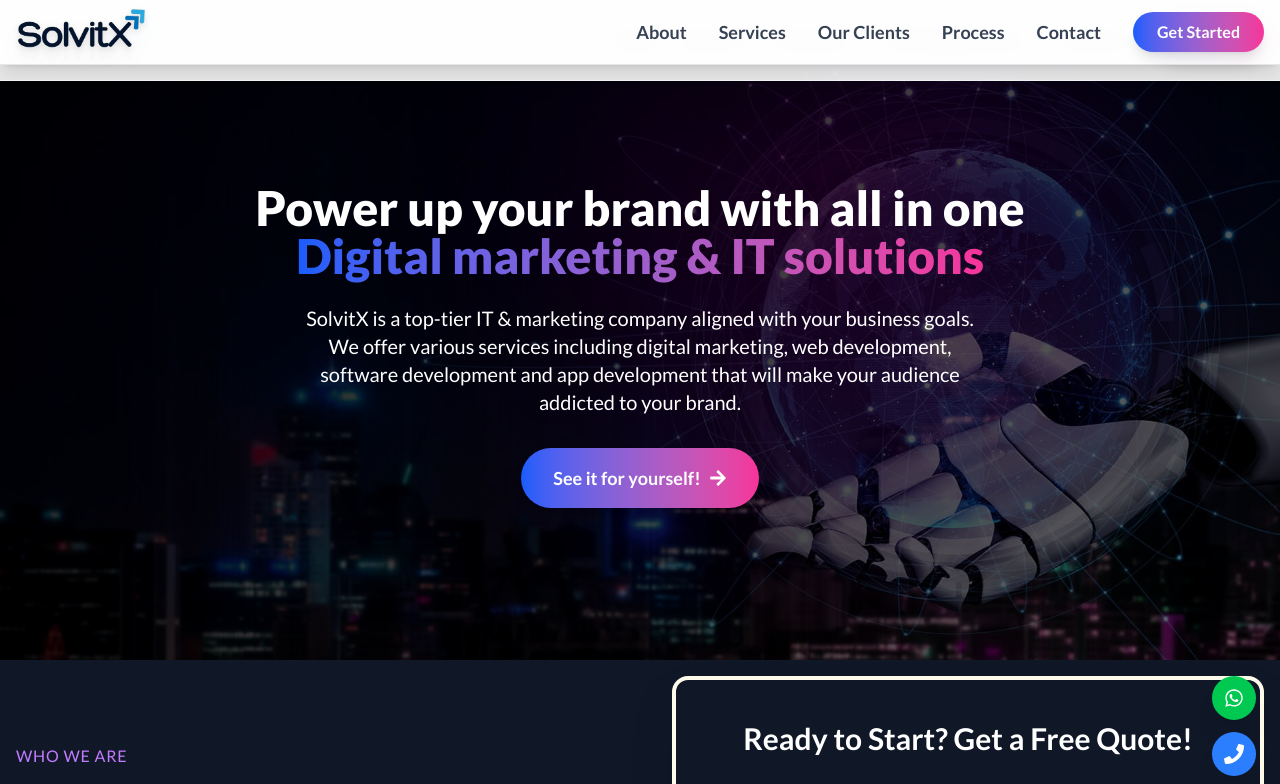
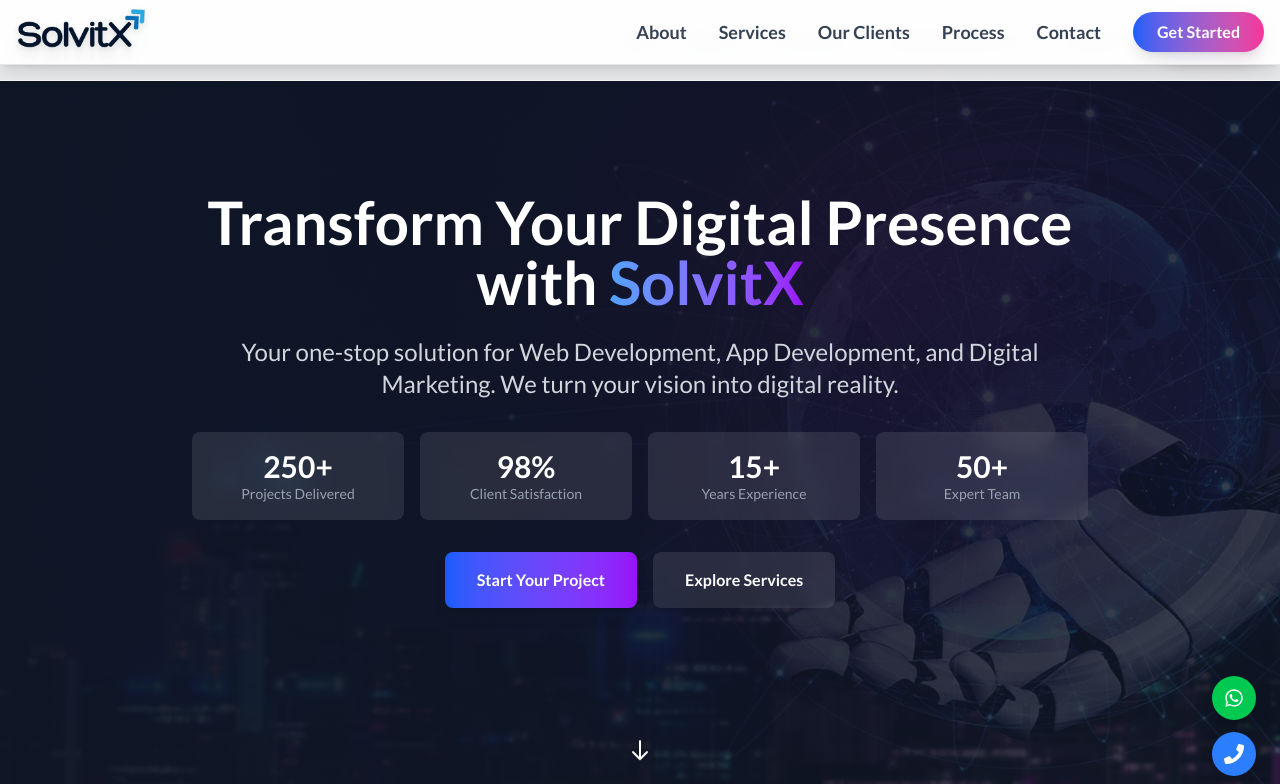
Before and after one commit to YashSoni321/solvitx-client, a Next.js app: page /web-dev-landing-page in a window 1280 px wide. Shown: the top 784 px of the page. Built offline with nearby package versions, Linux system fonts and the light colour scheme.

Commit message:
changes and added our partners

```diff
--- a/components/homepage/Footer.tsx
+++ b/components/homepage/Footer.tsx
@@ -16,6 +16,7 @@
 import { AnimatePresence, motion } from "framer-motion";
 import Image from "next/image";
 import LogoImage from "../../public/images/solvitx.png";
+import PartnerLogoImage from "../../public/images/solvitx_partner.png";
 
 const Footer = () => {
   const currentYear = new Date().getFullYear();
@@ -218,8 +219,9 @@
                   {/* Body */}
                   <div className="p-6">
                     <p className="mb-4 text-[15px] leading-relaxed text-gray-700">
-        We’re more than developers — we’re digital partners helping you unlock
-        the next level of your business. Let’s create something extraordinary.
+                      We’re more than developers — we’re digital partners
+                      helping you unlock the next level of your business. Let’s
+                      create something extraordinary.
                     </p>
 
                     <div className="space-y-3 text-sm">
@@ -249,26 +251,38 @@
                         href="/contact"
                         className="inline-flex items-center gap-2 px-6 py-3 bg-purple-600 hover:bg-purple-700 text-white text-sm font-medium rounded-full shadow-md transition duration-300"
                       >
-          Let’s Build Together <FaArrowRight className="h-4 w-4" />
+                        Let’s Build Together{" "}
+                        <FaArrowRight className="h-4 w-4" />
                       </a>
                     </div>
                   </div>
 
                   {/* Optional Social Icons */}
+
                   {/* <div className="px-6 pb-6 pt-3 border-t border-gray-100 flex justify-center gap-4 text-gray-500 text-lg">
-      <a href="https://linkedin.com" target="_blank" className="hover:text-purple-600 transition">
+                    <a
+                      href="https://linkedin.com"
+                      target="_blank"
+                      className="hover:text-purple-600 transition"
+                    >
                       <FaLinkedin />
                     </a>
-      <a href="https://twitter.com" target="_blank" className="hover:text-purple-600 transition">
+                    <a
+                      href="https://twitter.com"
+                      target="_blank"
+                      className="hover:text-purple-600 transition"
+                    >
                       <FaTwitter />
                     </a>
-      <a href="mailto:hello@solvitx.com" className="hover:text-purple-600 transition">
+                    <a
+                      href="mailto:hello@solvitx.com"
+                      className="hover:text-purple-600 transition"
+                    >
                       <FaEnvelope />
                     </a>
                   </div> */}
                 </motion.div>
               </motion.div>
-
             </>
           )}
         </AnimatePresence>
@@ -326,46 +340,52 @@
           </div>
 
           {/* Link Sections Wrapper - Spans full width on mobile, 2/3 on lg. Internally uses columns. */}
-          <div className="lg:col-span-2 grid grid-cols-2 sm:grid-cols-3 gap-x-6 gap-y-8">
-            {footerLinks.map((section) => (
-              <div key={section.title} className="space-y-1">
-                <h3 className="text-base font-semibold text-white mb-3">
+          <div className="lg:col-span-2 grid grid-cols-2 sm:grid-cols-3 gap-x-6 gap-y-10 lg:gap-x-10">
+            {footerLinks.map((section, idx) => (
+              <div
+                key={section.title}
+                className={`space-y-2 ${
+                  idx !== 0 ? "lg:border-l lg:pl-6 border-gray-800" : ""
+                }`}
+              >
+                <h3 className="text-lg font-semibold text-white mb-3 tracking-wide">
                   {section.title}
                 </h3>
-                <nav className="flex flex-col space-y-1.5">
+                <nav className="flex flex-col space-y-2">
                   {section.links.map((link) => (
                     <Link
                       key={link.label}
                       href={link.href}
-                      className="hover:text-purple-300 transition-colors flex items-center group text-gray-400 hover:text-purple-300"
+                      className="group flex items-center text-gray-400 hover:text-purple-300 transition-colors"
                     >
-                      <FaArrowRight className="h-2.5 w-2.5 mr-2 text-purple-500/70 opacity-0 group-hover:opacity-100 -translate-x-1 group-hover:translate-x-0 transition-all duration-200" />
+                      <FaArrowRight className="h-3 w-3 mr-2 text-purple-500/70 opacity-0 group-hover:opacity-100 -translate-x-1 group-hover:translate-x-0 transition-all duration-200 ease-out" />
+                      <span className="relative after:absolute after:left-0 after:-bottom-0.5 after:w-0 after:h-[1px] after:bg-purple-400 group-hover:after:w-full after:transition-all after:duration-300">
                         {link.label}
+                      </span>
                     </Link>
                   ))}
                 </nav>
               </div>
             ))}
+
+            <div className="flex flex-col items-center sm:col-span-2 lg:col-span-1 mt-6 lg:mt-0 text-center">
+              <h3 className="text-lg font-semibold text-white tracking-wide mb-4 relative after:block after:w-8 after:h-[2px] after:bg-purple-400 after:mx-auto after:mt-2">
+                Our Partners
+              </h3>
+              <Image
+                onClick={() =>
+                  window.open(
+                    "https://www.designrush.com/agency/profile/solvitx",
+                    "_blank"
+                  )
+                }
+                src={PartnerLogoImage}
+                alt="Studio Adagio's rating on DesignRush, the industry-leading B2B Marketplace connecting brands with agencies"
+                className="w-36 h-38 opacity-80 hover:opacity-100 transition-opacity"
+              />
             </div>
           </div>
-
-        {/* Bottom Copyright & Powered By */}
-        {/* <div className="pt-8 border-t border-gray-700/50 text-center">
-          <p className="text-xs text-gray-500">
-            © {currentYear} SolvitX. All Rights Reserved.
-            <span className="mx-1">|</span>
-            Website by{" "}
-            <a
-              href="https://techieyash.com/"
-              target="_blank"
-              rel="noopener noreferrer"
-              className="hover:text-purple-300 font-medium"
-            >
-              TechieYash
-            </a>
-            .
-          </p>
-        </div> */}
+        </div>
       </div>
     </footer>
   );
--- a/pages/web-dev-landing-page.tsx
+++ b/pages/web-dev-landing-page.tsx
@@ -252,15 +252,95 @@
   return (
     <div className="min-h-screen bg-gray-50 text-gray-800">
       <LandingPageNavbar />
-      <div id="home">
-        <HeroSection
-          backgroundImage={heroImg}
-          heading="Power up your brand with all in one "
-          highlight="Digital marketing & IT solutions"
-          subheading="SolvitX is a top-tier IT & marketing company aligned with your business goals. We offer various services including digital marketing, web development, software development and app development that will make your audience addicted to your brand."
-          buttonText="See it for yourself!"
-        />
-      </div>
+      {/* Hero Section */}
+      <section className="relative h-screen flex items-center justify-center overflow-hidden">
+        {/* Background Image with Overlay */}
+        <div className="absolute inset-0">
+          <img
+            src={heroImg.src}
+            alt="Hero Background"
+            className="w-full h-full object-cover"
+          />
+          <div className="absolute inset-0 bg-gradient-to-r from-gray-900/90 to-gray-900/80"></div>
+        </div>
+
+        {/* Content */}
+        <div className="container mx-auto px-4 relative z-10">
+          <div className="max-w-4xl mx-auto text-center">
+            <h1 className="text-4xl md:text-6xl font-bold text-white mb-6">
+              Transform Your Digital Presence with{" "}
+              <span className="text-transparent bg-clip-text bg-gradient-to-r from-blue-400 to-purple-600">
+                SolvitX
+              </span>
+            </h1>
+            <p className="text-xl md:text-2xl text-gray-300 mb-8">
+              Your one-stop solution for Web Development, App Development, and
+              Digital Marketing. We turn your vision into digital reality.
+            </p>
+
+            {/* Stats */}
+            <div className="grid grid-cols-2 md:grid-cols-4 gap-4 mb-8">
+              {[
+                { value: "250+", label: "Projects Delivered" },
+                { value: "98%", label: "Client Satisfaction" },
+                { value: "15+", label: "Years Experience" },
+                { value: "50+", label: "Expert Team" },
+              ].map((stat, index) => (
+                <div
+                  key={index}
+                  className="bg-white/10 backdrop-blur-sm rounded-lg p-4"
+                >
+                  <div className="text-2xl md:text-3xl font-bold text-white">
+                    {stat.value}
+                  </div>
+                  <div className="text-sm text-gray-400">{stat.label}</div>
+                </div>
+              ))}
+            </div>
+
+            {/* CTA Buttons */}
+            <div className="flex flex-col sm:flex-row gap-4 justify-center">
+              <button
+                onClick={() =>
+                  document
+                    .getElementById("contact-form")
+                    ?.scrollIntoView({ behavior: "smooth" })
+                }
+                className="px-8 py-4 bg-gradient-to-r from-blue-600 to-purple-600 text-white rounded-lg font-bold hover:from-blue-700 hover:to-purple-700 transition-all shadow-lg hover:shadow-xl"
+              >
+                Start Your Project
+              </button>
+              <button
+                onClick={() =>
+                  document
+                    .getElementById("services")
+                    ?.scrollIntoView({ behavior: "smooth" })
+                }
+                className="px-8 py-4 bg-white/10 text-white rounded-lg font-bold hover:bg-white/20 transition-all backdrop-blur-sm"
+              >
+                Explore Services
+              </button>
+            </div>
+          </div>
+        </div>
+
+        {/* Scroll Indicator */}
+        <div className="absolute bottom-8 left-1/2 transform -translate-x-1/2 animate-bounce">
+          <svg
+            className="w-6 h-6 text-white"
+            fill="none"
+            stroke="currentColor"
+            viewBox="0 0 24 24"
+          >
+            <path
+              strokeLinecap="round"
+              strokeLinejoin="round"
+              strokeWidth="2"
+              d="M19 14l-7 7m0 0l-7-7m7 7V3"
+            />
+          </svg>
+        </div>
+      </section>
       <section id="about" className="py-4 md:py-4 bg-gray-900 text-white">
         <div className="container mx-auto px-4">
           <div className="grid grid-cols-1 lg:grid-cols-2 gap-12 md:gap-16 items-center">
```
Also changed, not shown: public/images/solvitx_partner.png (added). Lines whose indentation alone changed are shown as unchanged.
